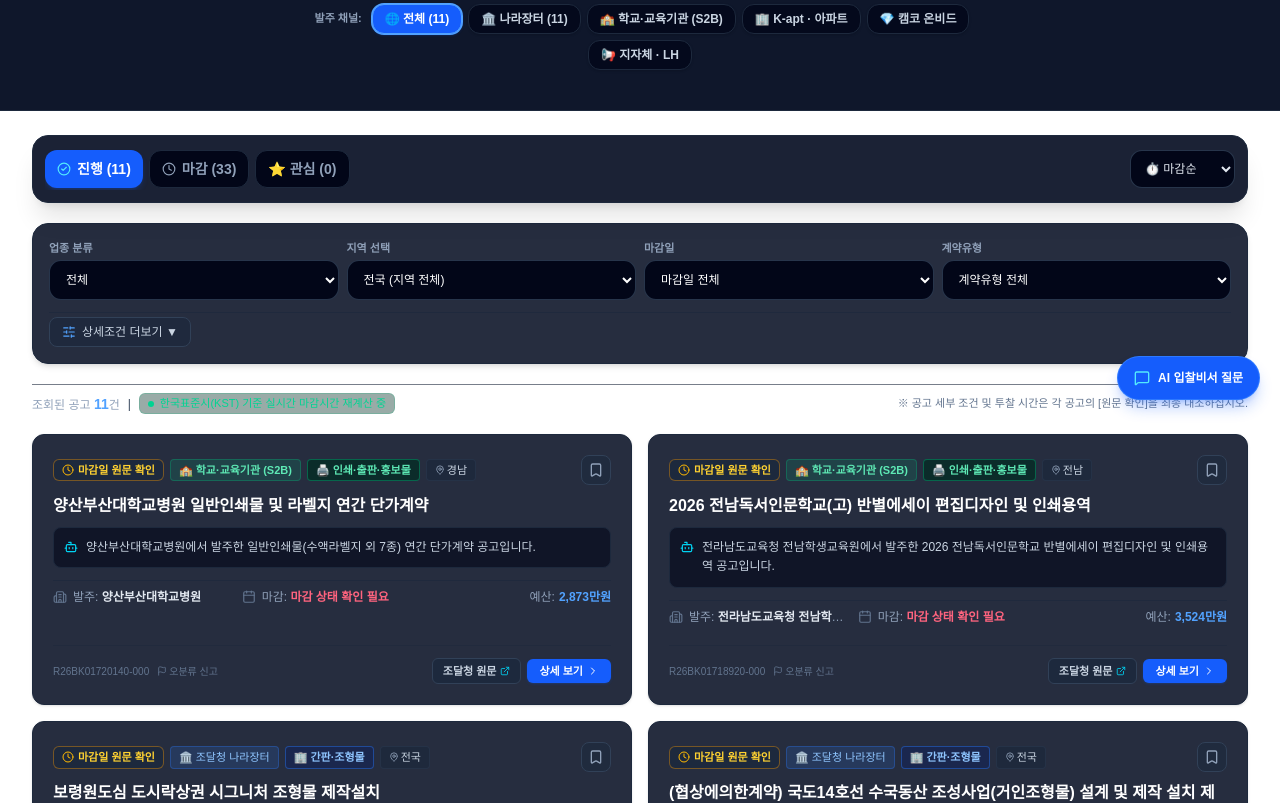
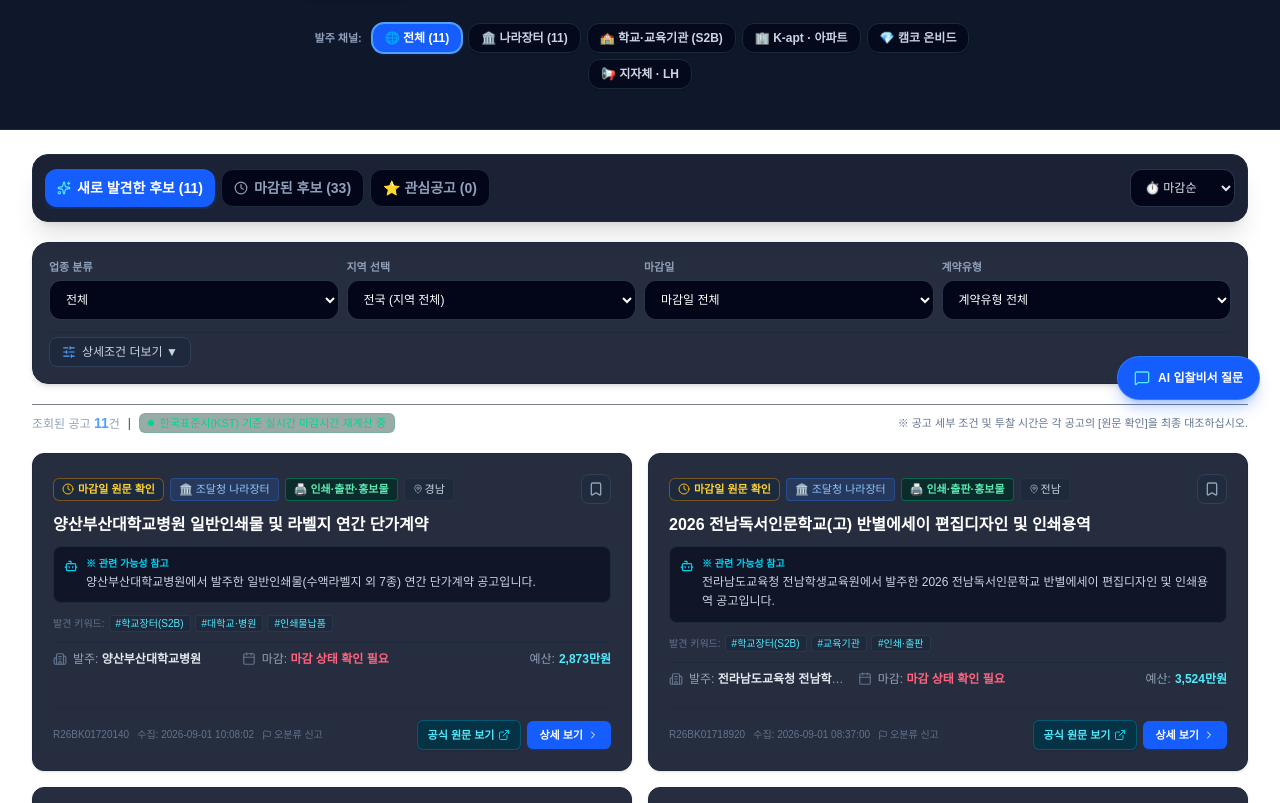
Before and after one commit to parkyoung07/ad-bids-info, a Next.js app: page / in a window 1280 px wide. Shown: the part 380-1183 px from the top of the page. Built offline with nearby package versions, Linux system fonts and the light colour scheme.

Commit message:
feat(direction): apply lightweight bidding opportunity radar principles and exception-review architecture

```diff
--- a/scripts/verify-all.cjs
+++ b/scripts/verify-all.cjs
@@ -385,12 +385,38 @@ async function verifyIntegrityRules() {
     }
   });
 
+  // [규칙 22] 최소 공개조건(공고번호, 원문제목, 기관, 직통URL, 출처, 수집시각, 키워드) 및 임의 필드 생성 0건 검증
+  console.log('규칙 22: 최소 공개조건 7대 요건 충족 및 임의 필드 생성 0건 자동 검증');
+  bids.forEach((bid) => {
+    const url = bid.sourceDetailUrl || bid.officialUrl || bid.linkUrl || '';
+    if (!url || url === 'https://www.g2b.go.kr' || url === 'https://www.g2b.go.kr/') {
+      console.error(`  ❌ [규칙 22 위반] 공고 [${bid.id}]에 정확한 공식 상세 URL이 없습니다.`);
+      failureCount++;
+    }
+    if (!bid.title || bid.title.trim() === '') {
+      console.error(`  ❌ [규칙 22 위반] 공고 [${bid.id}]에 공식 원문 제목이 누락되었습니다.`);
+      failureCount++;
+    }
+    if (!bid.client || bid.client.trim() === '') {
+      console.error(`  ❌ [규칙 22 위반] 공고 [${bid.id}]에 공식 발주기관이 누락되었습니다.`);
+      failureCount++;
+    }
+    if (!bid.id || bid.id.trim() === '') {
+      console.error(`  ❌ [규칙 22 위반] 공고에 공식 공고번호/식별자가 누락되었습니다.`);
+      failureCount++;
+    }
+    if (bid.rawBudget === null && bid.budget !== null && bid.budget !== undefined && typeof bid.budget === 'number' && !bid.rawEstPrice) {
+      console.error(`  ❌ [규칙 22 위반] 공고 [${bid.id}]의 원본 금액이 null인데 임의 예산이 생성되었습니다.`);
+      failureCount++;
+    }
+  });
+
   console.log('================================================================================');
   if (failureCount > 0) {
     console.error(`❌ [검증 실패] 총 ${failureCount}건의 무결성 규칙 위반이 검출되어 빌드를 즉시 중단합니다.\n`);
     process.exit(1);
   } else {
-    console.log('✅ [검증 통과] 전체 21대 데이터 무결성 규칙 100% 통과 (위반 0건)\n');
+    console.log('✅ [검증 통과] 전체 22대 데이터 무결성 규칙 100% 통과 (위반 0건)\n');
   }
 }
 
--- a/src/app/bids/[id]/page.tsx
+++ b/src/app/bids/[id]/page.tsx
@@ -248,7 +248,7 @@ export default async function BidDetailPage({ params }: PageProps) {
               </span>
             ) : isExpired ? (
               <span className="px-2.5 py-0.5 rounded-md text-xs font-bold bg-rose-950/60 text-rose-300 border border-rose-800/60">
-                🔴 입찰 마감
+                🔴 마감된 후보
               </span>
             ) : !timeStatus.isValidDate || timeStatus.dDay === null ? (
               <span className="inline-flex items-center gap-1 px-3 py-1 rounded-md text-xs font-bold bg-slate-800 text-amber-300 border border-amber-500/40">
@@ -266,9 +266,9 @@ export default async function BidDetailPage({ params }: PageProps) {
                 마감 {timeStatus.dDayText}
               </span>
             ) : (
-              <span className="inline-flex items-center gap-1 px-3 py-1 rounded-md text-xs font-bold bg-slate-800 text-blue-300 border border-slate-700">
-                <Clock className="w-3.5 h-3.5 text-blue-400" />
-                진행중 ({timeStatus.dDayText})
+              <span className="inline-flex items-center gap-1 px-3 py-1 rounded-md text-xs font-bold bg-cyan-950/80 text-cyan-300 border border-cyan-700/50">
+                <Sparkles className="w-3.5 h-3.5 text-cyan-400" />
+                자동수집 후보 ({timeStatus.dDayText})
               </span>
             )}
 
@@ -278,7 +278,7 @@ export default async function BidDetailPage({ params }: PageProps) {
 
             <span className="inline-flex items-center gap-1 text-xs text-slate-300 bg-slate-800 px-2.5 py-0.5 rounded-md border border-slate-700">
               <MapPin className="w-3 h-3 text-slate-400" />
-              {bid.location || "전국"}
+              {bid.location || "지역조건 원문 확인"}
             </span>
           </div>
 
@@ -299,10 +299,10 @@ export default async function BidDetailPage({ params }: PageProps) {
         </div>
 
         {/* 🛡️ 원문 공고 확인 필수 안내 배너 */}
-        <div className="bg-blue-950/40 border border-blue-500/30 rounded-xl p-3.5 flex items-start gap-2.5 text-xs text-blue-200">
-          <AlertCircle className="w-4 h-4 text-blue-400 shrink-0 mt-0.5" />
+        <div className="bg-slate-950/80 border border-slate-800 rounded-xl p-3.5 flex items-start gap-2.5 text-xs text-slate-300 shadow-inner">
+          <AlertCircle className="w-4 h-4 text-cyan-400 shrink-0 mt-0.5" />
           <p className="leading-relaxed">
-            <strong>※ 입찰 공고 안내:</strong> 모든 입찰 공고는 시스템 연동 과정상 시차나 세부 조건 변경이 있을 수 있으므로, 입찰 참가 전 반드시 각 발주처(조달청 나라장터 등)의 공식 원문 공고를 최종 확인하시기 바랍니다.
+            <strong className="text-cyan-400 font-bold">※ SignBid 안내:</strong> SignBid의 자동분류는 입찰기회 탐색을 위한 참고정보입니다. 참가자격, 금액, 일정과 제출서류는 연결된 <span className="text-cyan-300 font-semibold underline underline-offset-2">공식 공고 원문</span>에서 최종 확인해 주세요.
           </p>
         </div>
 
@@ -329,13 +329,13 @@ export default async function BidDetailPage({ params }: PageProps) {
           </div>
 
           <div className="bg-slate-950/60 p-3 rounded-xl border border-slate-800">
-            <span className="text-slate-500 block mb-1">데이터 구분</span>
-            <strong className="text-blue-300 font-semibold text-sm block">{isDemo ? "DEMO 가상 예시" : (bid.source || "조달청 나라장터")}</strong>
+            <span className="text-slate-500 block mb-1">데이터 출처</span>
+            <strong className="text-cyan-300 font-semibold text-sm block">{isDemo ? "DEMO 가상 예시" : (bid.source || "조달청 나라장터")}</strong>
           </div>
 
           <div className="bg-slate-950/60 p-3 rounded-xl border border-slate-800">
             <span className="text-slate-500 block mb-1">사업예산 (배정금액)</span>
-            <strong className="text-blue-400 font-bold text-sm block">{bid.budgetText || `${Number(bid.budget || 0).toLocaleString()}원`}</strong>
+            <strong className="text-cyan-400 font-bold text-sm block">{(bid.budget && bid.budget > 0 && bid.budgetText) ? bid.budgetText : "원문 확인 필요"}</strong>
           </div>
 
           <div className="bg-slate-950/60 p-3 rounded-xl border border-slate-800">
@@ -350,7 +350,7 @@ export default async function BidDetailPage({ params }: PageProps) {
 
           <div className="bg-slate-950/60 p-3 rounded-xl border border-slate-800">
             <span className="text-slate-500 block mb-1">계약방법</span>
-            <strong className="text-slate-200 font-medium block truncate">{bid.bidType || "제한경쟁 (원문 확인)"}</strong>
+            <strong className="text-slate-200 font-medium block truncate">{bid.bidType || "계약방법 원문 확인"}</strong>
           </div>
         </div>
 
--- a/src/app/page.tsx
+++ b/src/app/page.tsx
@@ -320,18 +320,19 @@ export default function HomePage() {
             <span>몰랐으면 지나쳤을 숨은 알짜 입찰공고 발굴 AI</span>
           </div>
 
-          {/* 메인 헤드라인 (간결하고 직관적인 타이틀) */}
+          {/* 메인 헤드라인 (가볍고 직관적인 타이틀) */}
           <h1 className="text-xl sm:text-2xl lg:text-3xl font-extrabold text-white tracking-tight leading-snug">
             <span className="text-transparent bg-clip-text bg-gradient-to-r from-cyan-400 via-blue-300 to-indigo-400">
-              광고 · 인쇄업 맞춤 공공입찰
-            </span>{" "}
-            발굴 서비스
+              광고 · 인쇄 · 행사 관련 입찰 가능성
+            </span>을 빠르게 찾아드립니다.
           </h1>
 
-          {/* 보조 설명 (새로운 2번째 도약 목표점 반영) */}
-          <p className="text-xs sm:text-sm text-slate-300 max-w-xl mx-auto leading-relaxed">
-            조달청 나라장터 · 학교장터(S2B) · 온비드 복합 공고 속 <span className="text-cyan-300 font-semibold">간판·현수막·인쇄·사이니지</span> 알짜 발주를 3초 만에 발견하세요.
-          </p>
+          {/* 공식 원문 확인 필수 안내문 */}
+          <div className="bg-slate-950/80 border border-slate-800 rounded-xl p-3 text-left max-w-2xl mx-auto shadow-inner">
+            <p className="text-[11px] sm:text-xs text-slate-300 leading-relaxed">
+              <strong className="text-cyan-400 font-bold">※ SignBid 안내:</strong> SignBid의 자동분류는 입찰기회 탐색을 위한 참고정보입니다. 참가자격, 금액, 일정과 제출서류는 연결된 <span className="text-cyan-300 font-semibold underline underline-offset-2">공식 공고 원문</span>에서 최종 확인해 주세요.
+            </p>
+          </div>
 
           {/* 통합 검색창 & 카톡 알림 원라인/컴팩트 구성 */}
           <div className="pt-1 max-w-xl mx-auto flex flex-col sm:flex-row items-center gap-2">
@@ -552,8 +553,8 @@ export default function HomePage() {
                     : "bg-slate-950 text-slate-400 hover:text-white border border-slate-800"
                 }`}
               >
-                <CheckCircle2 className="w-3.5 h-3.5 text-cyan-300" />
-                <span>진행 ({activeVerifiedBids.length})</span>
+                <Sparkles className="w-3.5 h-3.5 text-cyan-300" />
+                <span>새로 발견한 후보 ({activeVerifiedBids.length})</span>
               </button>
 
               <button
@@ -565,7 +566,7 @@ export default function HomePage() {
                 }`}
               >
                 <Clock className="w-3.5 h-3.5 text-slate-400" />
-                <span>마감 ({closedVerifiedBids.length})</span>
+                <span>마감된 후보 ({closedVerifiedBids.length})</span>
               </button>
 
               <button
@@ -577,7 +578,7 @@ export default function HomePage() {
                     : "bg-slate-950 text-slate-400 hover:text-white border border-slate-800"
                 }`}
               >
-                <span>⭐ 관심 ({bookmarkedIds.length})</span>
+                <span>⭐ 관심공고 ({bookmarkedIds.length})</span>
               </button>
 
               {demoBids.length > 0 && (
--- a/src/components/BidCard.tsx
+++ b/src/components/BidCard.tsx
@@ -14,6 +14,7 @@ import {
   AlertCircle,
   Bot,
   Flag,
+  Sparkles,
 } from "lucide-react";
 import { computeBidTimeStatus } from "@/utils/dateUtils";
 
@@ -138,7 +139,7 @@ export default function BidCard({
   const isExpired = timeStatus.isExpired;
   const isUrgent = timeStatus.isUrgent;
 
-  // 상태 배지 렌더링
+  // 상태 배지 렌더링 (새로운 표시 규칙 적용)
   const renderStatusBadge = () => {
     if (isDemo) {
       return (
@@ -151,7 +152,7 @@ export default function BidCard({
     if (isExpired) {
       return (
         <span className="inline-flex items-center gap-1 px-2 py-0.5 rounded-md text-[11px] font-bold bg-rose-950/60 text-rose-300 border border-rose-800/60">
-          🔴 입찰 마감
+          🔴 마감된 후보
         </span>
       );
     }
@@ -180,68 +181,29 @@ export default function BidCard({
       );
     }
     return (
-      <span className="inline-flex items-center gap-1 px-2 py-0.5 rounded-md text-[11px] font-bold bg-slate-800 text-blue-300 border border-slate-700">
-        <Clock className="w-3 h-3 text-blue-400" />
-        진행중 ({timeStatus.dDayText})
+      <span className="inline-flex items-center gap-1 px-2 py-0.5 rounded-md text-[11px] font-bold bg-cyan-950/80 text-cyan-300 border border-cyan-700/50">
+        <Sparkles className="w-3 h-3 text-cyan-400" />
+        자동수집 후보 ({timeStatus.dDayText})
       </span>
     );
   };
 
   // 발주 채널별 고유 색상 및 아이콘 배지 렌더링
   const renderSourceBadge = () => {
-    const src = bid.source || "조달청 나라장터";
-    const client = bid.client || "";
-    const title = bid.title || "";
-    const cat = bid.category || "";
+    const src = bid.source || bid.sourceApi || "조달청 나라장터";
+    const url = (bid.officialUrl || bid.sourceDetailUrl || bid.linkUrl || "").toLowerCase();
 
-    if (
-      src.includes("학교장터") ||
-      src.includes("S2B") ||
-      client.includes("학교") ||
-      client.includes("교육") ||
-      client.includes("초등") ||
-      client.includes("중학") ||
-      client.includes("고등") ||
-      client.includes("대학") ||
-      cat.includes("학교") ||
-      title.includes("학교")
-    ) {
+    if (url.includes("s2b.kr") || src.includes("학교장터") || src.includes("S2B")) {
       return (
         <span className="inline-flex items-center gap-1 text-[11px] font-bold text-emerald-300 bg-emerald-500/15 px-2 py-0.5 rounded border border-emerald-500/30">
-          🏫 학교·교육기관 (S2B)
+          🏫 학교장터 (S2B)
         </span>
       );
     }
-    if (
-      src.includes("K-apt") ||
-      src.includes("공동주택") ||
-      src.includes("아파트") ||
-      client.includes("주택") ||
-      client.includes("아파트") ||
-      client.includes("LH") ||
-      client.includes("SH") ||
-      client.includes("도시공사") ||
-      cat.includes("아파트") ||
-      title.includes("아파트") ||
-      title.includes("승강기")
-    ) {
-      return (
-        <span className="inline-flex items-center gap-1 text-[11px] font-bold text-amber-300 bg-amber-500/15 px-2 py-0.5 rounded border border-amber-500/30">
-          🏢 K-apt · 아파트
-        </span>
-      );
-    }
-    if (src.includes("온비드") || src.includes("OnBid") || cat.includes("매체권") || title.includes("매체권")) {
+    if (url.includes("onbid.co.kr") || src.includes("온비드") || src.includes("OnBid")) {
       return (
         <span className="inline-flex items-center gap-1 text-[11px] font-bold text-purple-300 bg-purple-500/15 px-2 py-0.5 rounded border border-purple-500/30">
           💎 캠코 온비드
-        </span>
-      );
-    }
-    if (src.includes("협회") || src.includes("AKOAM")) {
-      return (
-        <span className="inline-flex items-center gap-1 text-[11px] font-bold text-cyan-300 bg-cyan-500/15 px-2 py-0.5 rounded border border-cyan-500/30">
-          📢 옥외광고협회
         </span>
       );
     }
@@ -297,10 +259,15 @@ export default function BidCard({
     );
   };
 
+  const officialDirectUrl = bid.sourceDetailUrl || bid.officialUrl || bid.linkUrl || "";
+  const displayLocation = bid.location ? bid.location : "지역조건 원문 확인";
+  const displayBudget = (bid.budget && bid.budget > 0 && bid.budgetText) ? bid.budgetText : "원문 확인 필요";
+  const noticeDateText = bid.noticeDate || (bid.startDate ? bid.startDate.substring(0, 10) : "");
+
   return (
     <div
       className={`bg-slate-900/90 hover:bg-slate-900 border rounded-xl p-4 sm:p-5 transition-all duration-200 shadow-sm hover:shadow-md flex flex-col justify-between group relative ${
-        isDemo ? "border-amber-500/30 bg-amber-950/5" : "border-slate-800 hover:border-blue-500/40"
+        isDemo ? "border-amber-500/30 bg-amber-950/5" : "border-slate-800 hover:border-cyan-500/40"
       }`}
     >
       <div>
@@ -308,17 +275,13 @@ export default function BidCard({
         <div className="flex flex-wrap items-center justify-between gap-2 mb-2.5">
           <div className="flex flex-wrap items-center gap-1.5">
             {renderStatusBadge()}
-
-            {/* 출처 배지 (채널별 전용 배지) */}
             {renderSourceBadge()}
-
-            {/* SignBid 자체 업종 분류 명시 배지 */}
             {renderCategoryBadge()}
 
-            {/* 지역 */}
+            {/* 지역조건 (null 시 임의 '전국' 변환 금지) */}
             <span className="inline-flex items-center gap-0.5 text-[11px] text-slate-300 bg-slate-800/80 px-2 py-0.5 rounded border border-slate-700/40">
               <MapPin className="w-2.5 h-2.5 text-slate-400" />
-              {bid.location || "전국"}
+              {displayLocation}
             </span>
           </div>
 
@@ -336,25 +299,40 @@ export default function BidCard({
           </button>
         </div>
 
-        {/* 공고 제목 (2줄 말줄임) */}
+        {/* 공고 제목 (원문 그대로 보존) */}
         <Link
           href={`/bids/${bid.id}`}
-          className="block text-sm sm:text-base font-bold text-white group-hover:text-blue-400 transition-colors leading-snug line-clamp-2 mb-2.5"
+          className="block text-sm sm:text-base font-bold text-white group-hover:text-cyan-300 transition-colors leading-snug line-clamp-2 mb-2.5"
         >
           {bid.title}
         </Link>
 
-        {/* AI 한 줄 요약 박스 (간결화) */}
+        {/* 관련 가능성 참고 박스 (AI 판정이 아닌 탐색 참고정보) */}
         {bid.aiSummary && (
           <div className="mb-3 bg-slate-950/60 border border-slate-800 rounded-lg p-2.5 text-xs text-slate-300 flex items-start gap-2">
             <Bot className="w-3.5 h-3.5 text-cyan-400 shrink-0 mt-0.5" />
-            <p className="line-clamp-2 leading-relaxed text-slate-300 text-[11px] sm:text-xs">
-              {bid.aiSummary}
-            </p>
+            <div className="flex-1">
+              <span className="text-[10px] text-cyan-400 font-semibold block mb-0.5">※ 관련 가능성 참고</span>
+              <p className="line-clamp-2 leading-relaxed text-slate-300 text-[11px] sm:text-xs">
+                {bid.aiSummary}
+              </p>
+            </div>
           </div>
         )}
 
-        {/* 핵심 제원: 발주기관, 배정예산, 마감일시 */}
+        {/* 발견 키워드 태그 목록 */}
+        {bid.tags && bid.tags.length > 0 && (
+          <div className="flex flex-wrap items-center gap-1 mb-2.5">
+            <span className="text-[10px] text-slate-500">발견 키워드:</span>
+            {bid.tags.slice(0, 3).map((tag, idx) => (
+              <span key={idx} className="text-[10px] px-1.5 py-0.2 bg-slate-800/80 text-cyan-300 rounded border border-slate-700/60 font-mono">
+                #{tag}
+              </span>
+            ))}
+          </div>
+        )}
+
+        {/* 핵심 제원: 발주기관, 배정예산, 마감일시, 공고번호/수집일 */}
         <div className="grid grid-cols-1 sm:grid-cols-3 gap-2 py-2 border-t border-slate-800/80 text-xs text-slate-400">
           <div className="flex items-center gap-1.5 truncate">
             <Building2 className="w-3.5 h-3.5 text-slate-500 shrink-0" />
@@ -366,23 +344,28 @@ export default function BidCard({
           <div className="flex items-center gap-1.5">
             <Calendar className="w-3.5 h-3.5 text-slate-500 shrink-0" />
             <span>
-              마감: <strong className={`${isExpired ? "text-slate-400" : "text-rose-400"} font-semibold`}>{bid.endDate ? bid.endDate.substring(0, 16) : "-"}</strong>
+              마감: <strong className={`${isExpired ? "text-slate-400" : "text-rose-400"} font-semibold`}>{bid.endDate ? bid.endDate.substring(0, 16) : "원문 확인 필요"}</strong>
             </span>
           </div>
 
-          <div className="flex items-center sm:justify-end gap-1 font-bold text-blue-400">
+          <div className="flex items-center sm:justify-end gap-1 font-bold text-cyan-300">
             <span className="text-slate-400 text-xs font-normal">예산:</span>
-            <span>{bid.budgetText}</span>
+            <span>{displayBudget}</span>
           </div>
         </div>
       </div>
 
       {/* 하단 액션 버튼 바 */}
       <div className="pt-3 mt-3 flex items-center justify-between gap-2 border-t border-slate-800/50">
-        <div className="flex items-center gap-2">
+        <div className="flex flex-col sm:flex-row sm:items-center gap-1 sm:gap-2">
           <span className="text-[10px] text-slate-500 font-mono">
-            {bid.id}
+            {bid.announcementNo || bid.id}
           </span>
+          {noticeDateText && (
+            <span className="text-[10px] text-slate-500">
+              수집: {noticeDateText}
+            </span>
+          )}
           <button
             type="button"
             onClick={handleReportClick}
@@ -397,43 +380,24 @@ export default function BidCard({
         </div>
 
         <div className="flex items-center gap-1.5">
-          {/* DEMO 공고 안내 or 발주시스템 링크 */}
-          {isDemo ? (
-            <span
-              className="inline-flex items-center gap-1 text-[11px] font-medium px-2 py-1 rounded bg-slate-800/40 text-slate-500 border border-slate-800"
-              title="본 공고는 기능 설명을 위한 예시 데이터이며 실제 공고가 아닙니다."
-            >
-              DEMO 예시
-            </span>
-          ) : (bid.sourceDetailUrl || bid.linkUrl) ? (
+          {/* 공식 상세 원문 직통 버튼 */}
+          {officialDirectUrl ? (
             <a
-              href={bid.sourceDetailUrl || bid.linkUrl}
+              href={officialDirectUrl}
               target="_blank"
               rel="noopener noreferrer"
-              className="inline-flex items-center gap-1 text-[11px] font-semibold px-2.5 py-1 rounded-md bg-slate-800 hover:bg-slate-700 text-slate-300 hover:text-white border border-slate-700 transition-colors"
-              title={`${bid.source || "발주처"} 공식 원문 공고 페이지 열람`}
+              className="inline-flex items-center gap-1 text-[11px] font-bold px-2.5 py-1.5 rounded-md bg-cyan-950 hover:bg-cyan-900 text-cyan-300 hover:text-cyan-100 border border-cyan-700/60 transition-colors shadow-sm"
+              title="해당 발주기관 공식 원문 공고 페이지로 직접 이동"
             >
-              <span>
-                {bid.source?.includes("학교장터") || bid.id?.startsWith("S2B-")
-                  ? "학교장터 원문"
-                  : bid.source?.includes("K-apt") || bid.id?.startsWith("KAPT-")
-                  ? "K-apt 원문"
-                  : bid.source?.includes("온비드") || bid.id?.startsWith("ONBID-")
-                  ? "온비드 원문"
-                  : bid.source?.includes("LH") || bid.id?.startsWith("LH-")
-                  ? "LH조달 원문"
-                  : bid.source?.includes("협회") || bid.id?.startsWith("AKOAM-")
-                  ? "협회 공고 원문"
-                  : "조달청 원문"}
-              </span>
-              <ExternalLink className="w-2.5 h-2.5 text-cyan-400" />
+              <span>공식 원문 보기</span>
+              <ExternalLink className="w-3 h-3 text-cyan-400" />
             </a>
           ) : null}
 
-          {/* 상세 분석 페이지 링크 */}
+          {/* 간이 요약 상세 링크 */}
           <Link
             href={`/bids/${bid.id}`}
-            className="inline-flex items-center gap-1 text-[11px] font-bold px-3 py-1 rounded-md bg-blue-600 hover:bg-blue-500 text-white shadow-sm shadow-blue-600/20 transition-all"
+            className="inline-flex items-center gap-1 text-[11px] font-bold px-3 py-1.5 rounded-md bg-blue-600 hover:bg-blue-500 text-white shadow-sm shadow-blue-600/20 transition-all"
           >
             <span>상세 보기</span>
             <ChevronRight className="w-3 h-3" />
```
Also changed, not shown: public/data/news.json (+30 -30 lines), src/app/admin/verify/AdminVerifyClient.tsx (+59 -17 lines), 1 other file (tests, documents, lock files or other folders).
